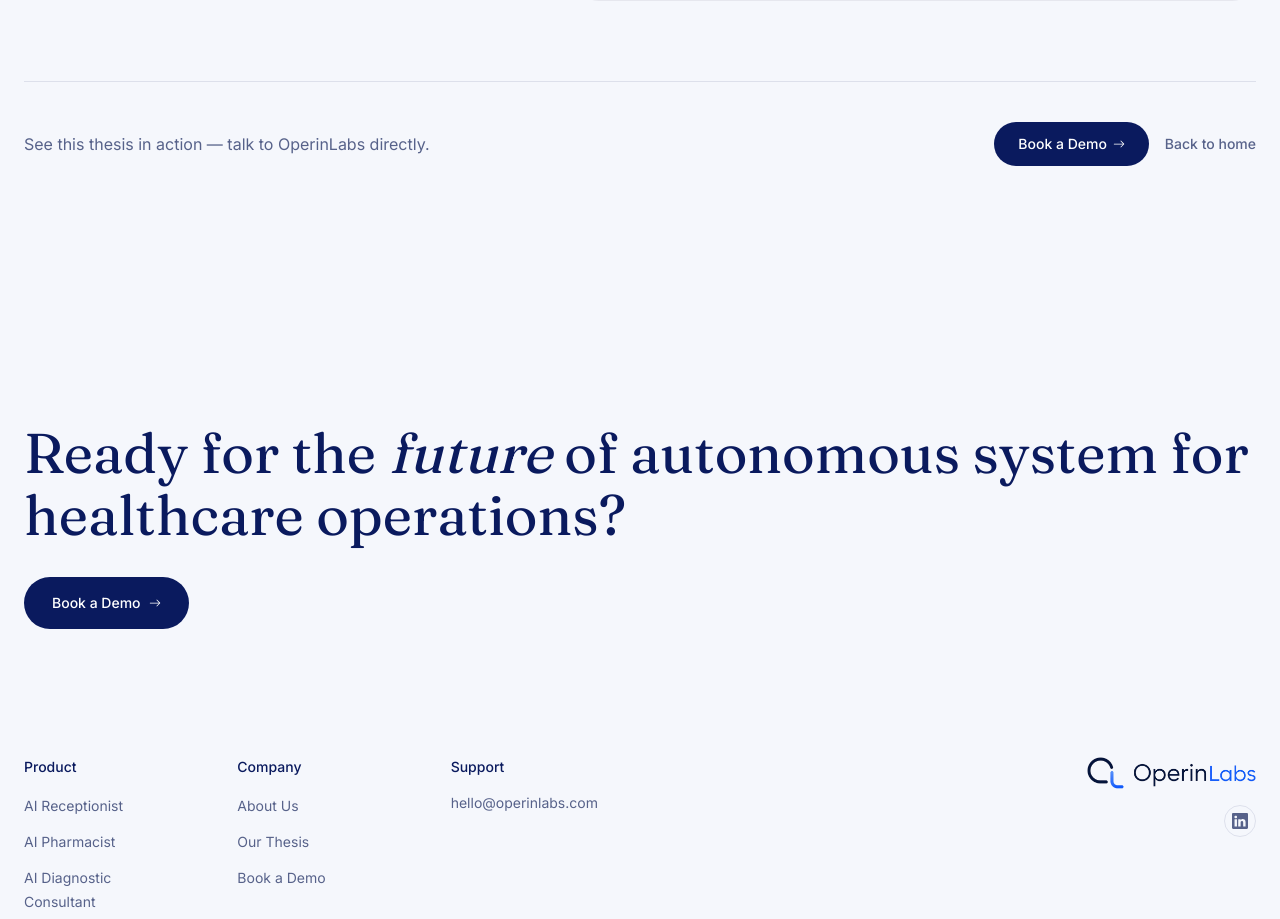
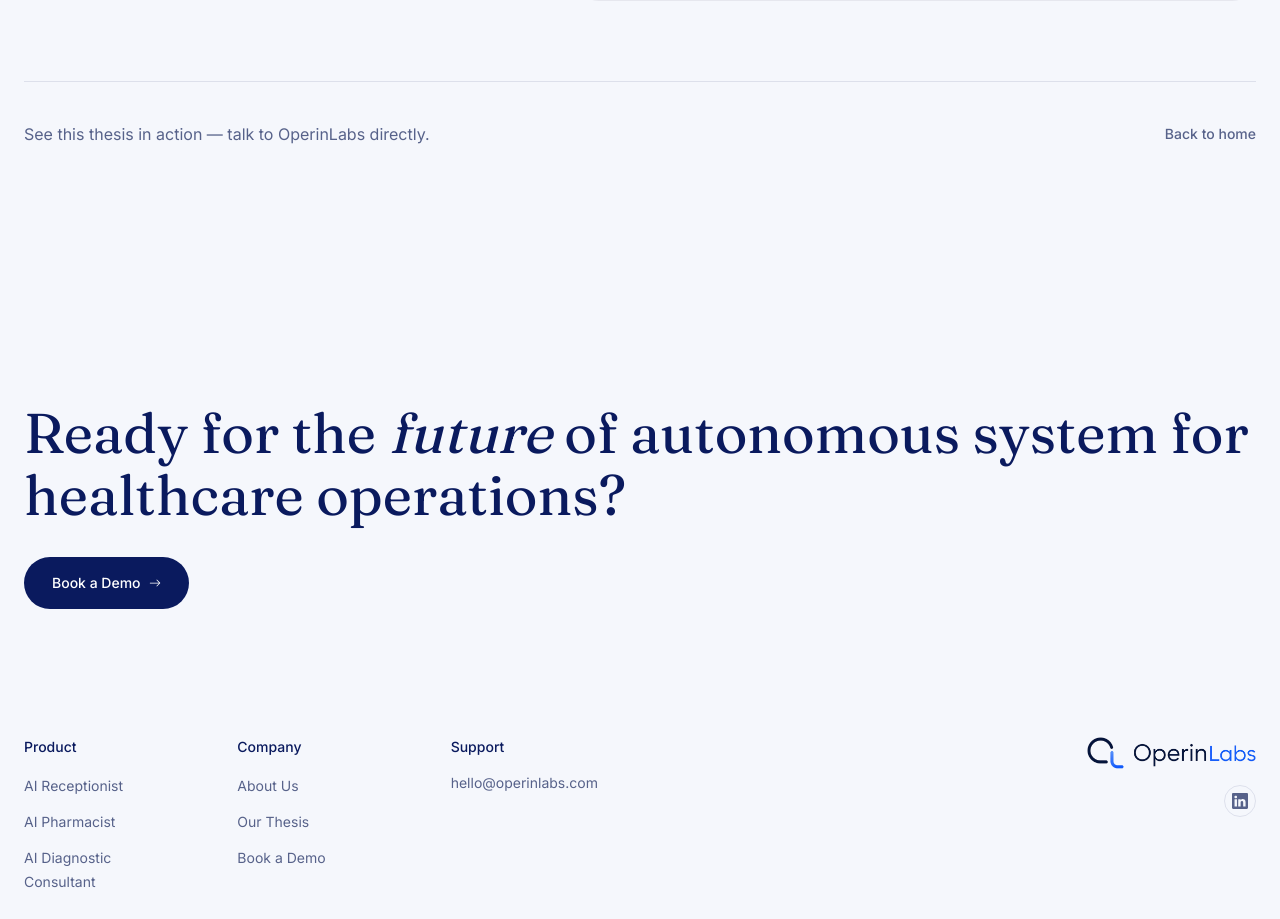
Before and after one commit to OperinLabs/OperinLabs-Landing-Page, a React (Vite) app: page /our-thesis in a window 1280 px wide. Shown: the part 2541-3460 px from the top of the page. Built offline with nearby package versions, Linux system fonts and the light colour scheme.

Commit message:
Update OurThesis.tsx

```diff
--- a/src/pages/OurThesis.tsx
+++ b/src/pages/OurThesis.tsx
@@ -1,12 +1,7 @@
 import { useState } from "react";
 import { useSearchParams, Link } from "react-router-dom";
 import { motion, AnimatePresence } from "framer-motion";
-import { BsArrowRight } from "react-icons/bs";
 import { thesisTopics as topics } from "../lib/thesisTopics";
-
-interface OurThesisProps {
-  onBookDemo: () => void;
-}
 
 type EssayBlock = { text: string; bold?: boolean };
 
@@ -61,7 +56,7 @@ const essay: EssayBlock[] = [
   { text: "That is the thesis behind OperinLabs." },
 ];
 
-export default function OurThesis({ onBookDemo }: OurThesisProps) {
+export default function OurThesis() {
   const [searchParams] = useSearchParams();
   const initialIndex = Number(searchParams.get("topic"));
   const [active, setActive] = useState(
@@ -158,14 +153,6 @@ export default function OurThesis({ onBookDemo }: OurThesisProps) {
           <p className="max-w-[46ch] text-ink-soft">
             See this thesis in action — talk to OperinLabs directly.
           </p>
-          <div className="flex items-center gap-4">
-            <button
-              onClick={onBookDemo}
-              className="inline-flex items-center gap-1.5 rounded-full bg-ink px-6 py-3 text-sm font-medium text-white transition-colors hover:bg-accent"
-            >
-              Book a Demo
-              <BsArrowRight className="text-xs" aria-hidden="true" />
-            </button>
           <Link
             to="/"
             className="text-sm font-medium text-ink-soft transition-colors hover:text-ink"
@@ -174,7 +161,6 @@ export default function OurThesis({ onBookDemo }: OurThesisProps) {
           </Link>
         </div>
       </div>
-      </div>
     </section>
   );
 }
```
Lines whose indentation alone changed are shown as unchanged.
